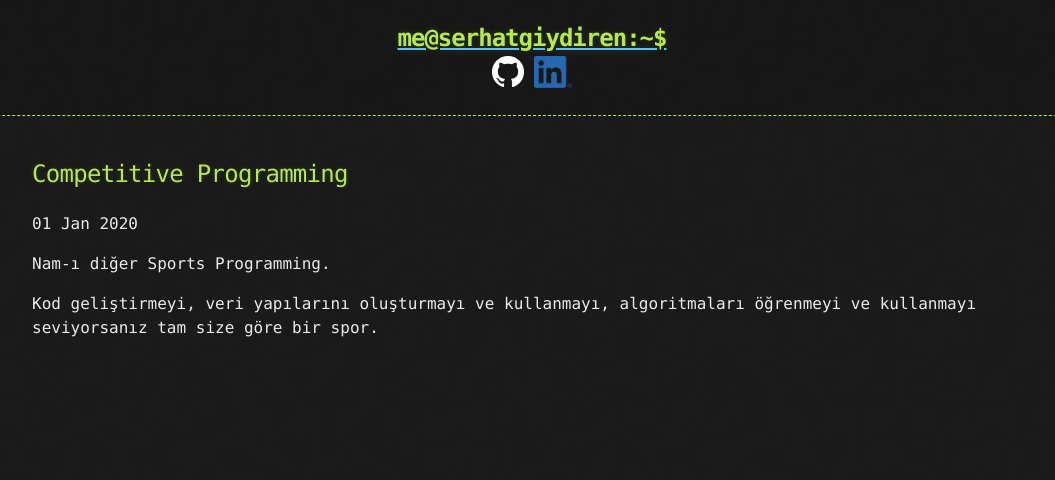
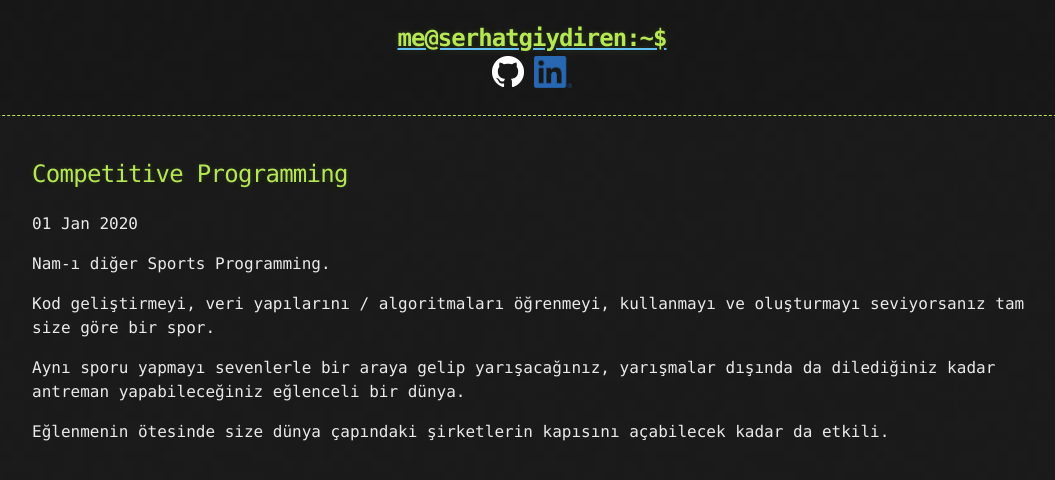
Before and after one commit to goodHunter27/serhatgiydiren.github.io, a Jekyll site: the page built from _posts/2020-01-01-competitive-programming.md, in a window 1280 px wide. Shown: the top 480 px of the page, without its empty margins (108-1163 px from the left). Built offline with Jekyll 4.4.1, drawn with Linux system fonts in a browser that asks for light colours.

Commit message:
Update 2020-01-01-competitive-programming.md

```diff
--- a/_posts/2020-01-01-competitive-programming.md
+++ b/_posts/2020-01-01-competitive-programming.md
@@ -5,4 +5,8 @@ published: true
 
 Nam-ı diğer Sports Programming.
 
-Kod geliştirmeyi, veri yapılarını oluşturmayı ve kullanmayı, algoritmaları öğrenmeyi ve kullanmayı seviyorsanız tam size göre bir spor.
+Kod geliştirmeyi, veri yapılarını / algoritmaları öğrenmeyi, kullanmayı ve oluşturmayı seviyorsanız tam size göre bir spor.
+
+Aynı sporu yapmayı sevenlerle bir araya gelip yarışacağınız, yarışmalar dışında da dilediğiniz kadar antreman yapabileceğiniz eğlenceli bir dünya.
+
+Eğlenmenin ötesinde size dünya çapındaki şirketlerin kapısını açabilecek kadar da etkili.
```
